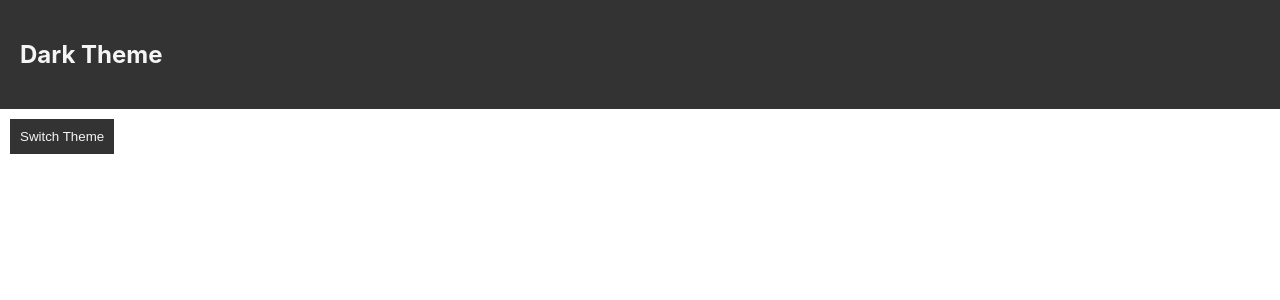
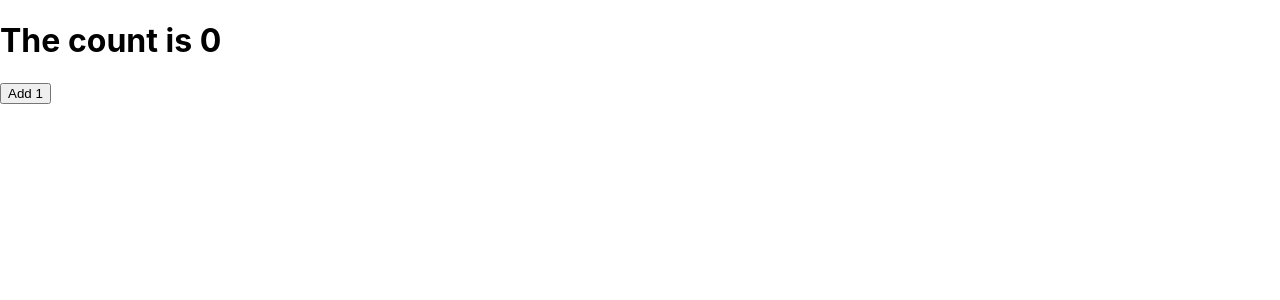
Before and after one commit to NaveenDK/react-latest, a React (Create React App) app: page / in a window 1280 px wide. Shown: the top 300 px of the page. Built offline with nearby package versions, Linux system fonts and the light colour scheme.

Commit message:
code b4 customHook

```diff
--- a/src/App.js
+++ b/src/App.js
@@ -1,16 +1,18 @@
-import React from 'react';
-
-import Header from "./components/Header"
-import Button from "./components/Button"
-import './App.css';
+import React, {useState} from "react"
 
 function App() {
-  return (
-    <div >
-       <Header/>
-       <Button/>
-    </div>
-  );
+    const [count, setCount] = useState(0)
+
+    function increment() {
+        setCount(prevCount => prevCount + 1)
+    }
+
+    return (
+        <div>
+            <h1>The count is {count}</h1>
+            <button onClick={increment}>Add 1</button>
+        </div>
+    )
 }
 
-export default App;
+export default App
```
